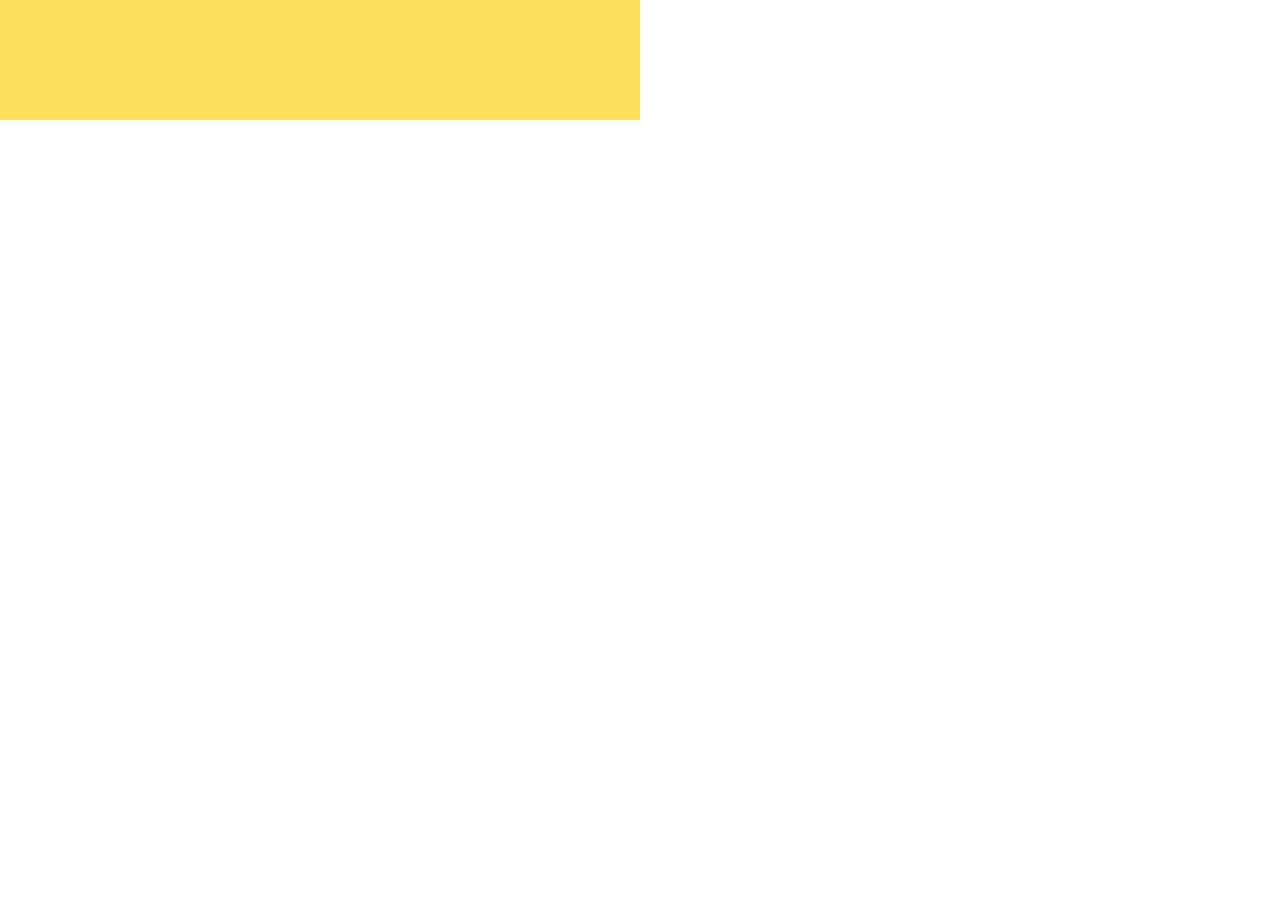
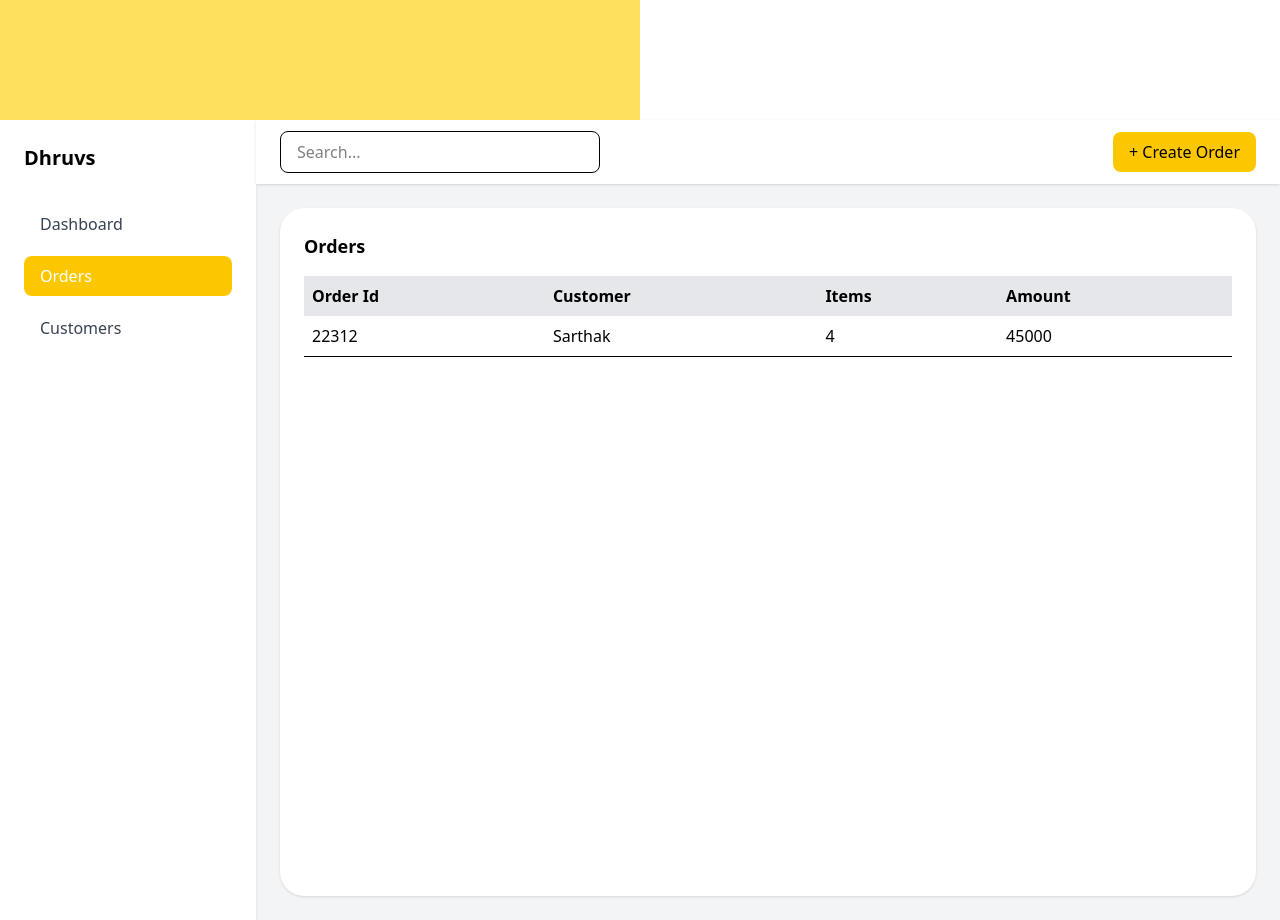
Before and after one commit to tanayburbure/Dhruvs, a React (Vite) app: page /orders in a window 1280 px wide. Shown: the part 680-1600 px from the top of the page. Before the commit the page ends 800 px from the top, so only its background shows below. Built offline with nearby package versions, Linux system fonts and the light colour scheme.

Commit message:
Added routing and Functionality

```diff
--- a/src/app/layout/DashboardLayout.tsx
+++ b/src/app/layout/DashboardLayout.tsx
@@ -0,0 +1,22 @@
+import { Outlet } from "react-router-dom";
+import Sidebar from "@/shared/components/Sidebar";
+import Header from "@/shared/components/Header";
+
+export default function DashboardLayout() {
+  return (
+    <div className="flex h-screen bg-gray-100">
+      <Sidebar />
+
+      <div className="flex-1 flex flex-col">
+        <Header />
+
+        {/* 🔵 This is your blue changing area */}
+        <div className="flex-1 p-6">
+          <div className="bg-white rounded-3xl p-6 h-full shadow">
+            <Outlet />
+          </div>
+        </div>
+      </div>
+    </div>
+  );
+}
--- /dev/null
+++ b/src/app/router.tsx
@@ -0,0 +1,20 @@
+import { BrowserRouter, Routes, Route } from "react-router-dom";
+import DashboardLayout from "@/app/layout/DashboardLayout";
+
+import DashboardHomePage from "@/features/dashboard/pages/DashboardHomePage";
+import OrdersPage from "@/features/orders/pages/OrdersPage";
+import CustomersPage from "@/features/customers/pages/CustomersPage";
+
+export default function AppRouter() {
+  return (
+    <BrowserRouter>
+      <Routes>
+        <Route path="/" element={<DashboardLayout />}>
+          <Route index element={<DashboardHomePage />} />
+          <Route path="orders" element={<OrdersPage />} />
+          <Route path="customers" element={<CustomersPage />} />
+        </Route>
+      </Routes>
+    </BrowserRouter>
+  );
+}
--- a/src/features/customers/pages/CustomersPage.tsx
+++ b/src/features/customers/pages/CustomersPage.tsx
@@ -0,0 +1,22 @@
+export default function CustomersPage() {
+    return (
+      <div>
+        <h2 className="text-lg font-semibold mb-4">Customers</h2>
+
+        <table className="w-full border-collapse">
+          <thead>
+            <tr className="bg-gray-200 text-left">
+              <th className="p-2">Name</th>
+              <th className="p-2">Mobile</th>
+            </tr>
+          </thead>
+          <tbody>
+            <tr className="border-b">
+              <td className="p-2">Sarthak Sharma</td>
+              <td className="p-2">8811512548</td>
+            </tr>
+          </tbody>
+        </table>
+      </div>
+    );
+  }
--- /dev/null
+++ b/src/features/dashboard/pages/DashboardHomePage.tsx
@@ -0,0 +1,3 @@
+export default function DashboardHomePage() {
+    return <div>Dashboard Overview Content</div>;
+  }
--- a/src/features/orders/pages/OrdersPage.tsx
+++ b/src/features/orders/pages/OrdersPage.tsx
@@ -0,0 +1,26 @@
+export default function OrdersPage() {
+    return (
+      <div>
+        <h2 className="text-lg font-semibold mb-4">Orders</h2>
+
+        <table className="w-full border-collapse">
+          <thead>
+            <tr className="bg-gray-200 text-left">
+              <th className="p-2">Order Id</th>
+              <th className="p-2">Customer</th>
+              <th className="p-2">Items</th>
+              <th className="p-2">Amount</th>
+            </tr>
+          </thead>
+          <tbody>
+            <tr className="border-b">
+              <td className="p-2">22312</td>
+              <td className="p-2">Sarthak</td>
+              <td className="p-2">4</td>
+              <td className="p-2">45000</td>
+            </tr>
+          </tbody>
+        </table>
+      </div>
+    );
+  }
--- a/src/main.tsx
+++ b/src/main.tsx
@@ -1,10 +1,12 @@
 import { StrictMode } from 'react'
 import { createRoot } from 'react-dom/client'
 import './index.css'
-import App from './app/App.tsx'
+import App from './app/App'
+import AppRouter from './app/router'
 
 createRoot(document.getElementById('root')!).render(
   <StrictMode>
     <App />
+    <AppRouter />
   </StrictMode>,
 )
--- a/src/shared/components/Header.tsx
+++ b/src/shared/components/Header.tsx
@@ -0,0 +1,15 @@
+export default function Header() {
+    return (
+      <div className="h-16 bg-white shadow px-6 flex items-center justify-between">
+        <input
+          type="text"
+          placeholder="Search..."
+          className="px-4 py-2 border rounded-lg w-80"
+        />
+
+        <button className="bg-yellow-400 px-4 py-2 rounded-lg font-medium">
+          + Create Order
+        </button>
+      </div>
+    );
+  }
--- a/src/shared/components/Sidebar.tsx
+++ b/src/shared/components/Sidebar.tsx
@@ -0,0 +1,54 @@
+import { NavLink } from "react-router-dom";
+
+export default function Sidebar() {
+  const linkClass =
+    "block px-4 py-2 rounded-lg font-medium transition";
+
+  return (
+    <div className="w-64 bg-white p-6 shadow">
+      <h1 className="text-xl font-bold mb-8">Dhruvs</h1>
+
+      <nav className="flex flex-col gap-3">
+        <NavLink
+          to="/"
+          end
+          className={({ isActive }) =>
+            `${linkClass} ${
+              isActive
+                ? "bg-yellow-400 text-white"
+                : "text-gray-700 hover:bg-gray-100"
+            }`
+          }
+        >
+          Dashboard
+        </NavLink>
+
+        <NavLink
+          to="/orders"
+          className={({ isActive }) =>
+            `${linkClass} ${
+              isActive
+                ? "bg-yellow-400 text-white"
+                : "text-gray-700 hover:bg-gray-100"
+            }`
+          }
+        >
+          Orders
+        </NavLink>
+
+        <NavLink
+          to="/customers"
+          className={({ isActive }) =>
+            `${linkClass} ${
+              isActive
+                ? "bg-yellow-400 text-white"
+                : "text-gray-700 hover:bg-gray-100"
+            }`
+          }
+        >
+          Customers
+        </NavLink>
+      </nav>
+    </div>
+  );
+}
```
Also changed, not shown: 1 other file (tests, documents, lock files or other folders).
